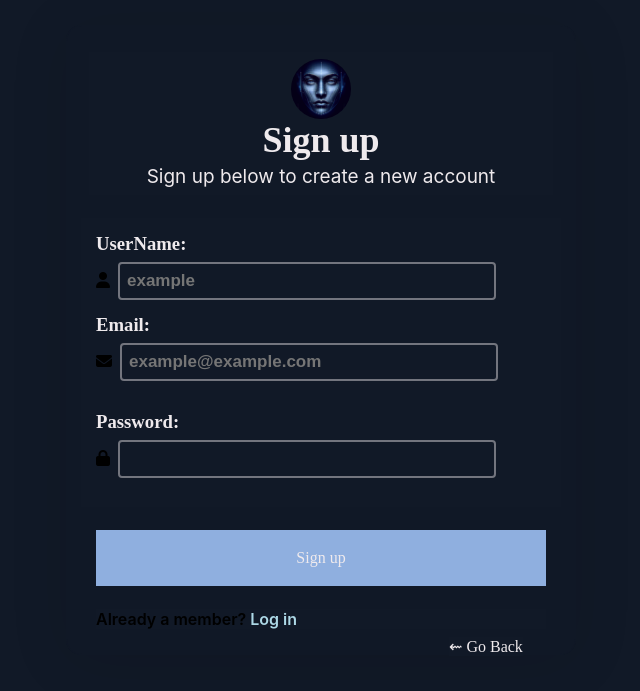
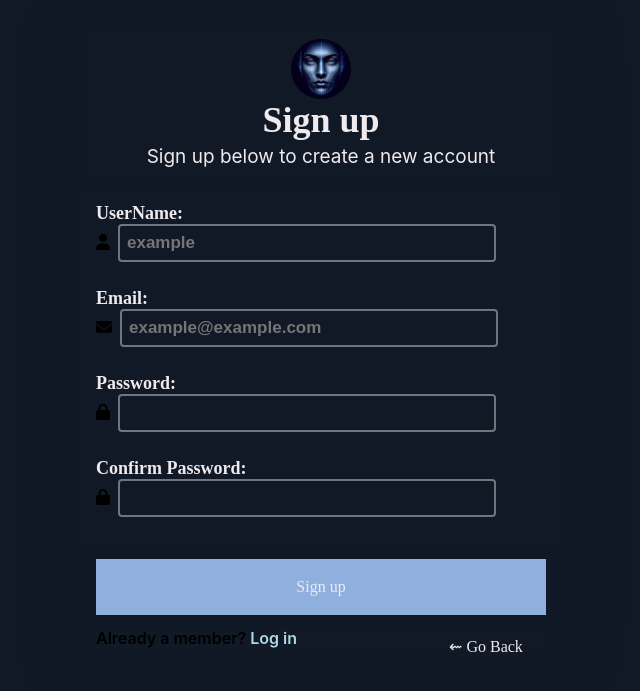
Before and after one commit to Eddy518/FacialExpressionRecognition, a Flask app: page /signup in a window 1280 px wide. Shown: the top 691 px of the page, without its empty margins (319-959 px from the left). Run offline with Flask 3, Linux system fonts and the light colour scheme.

Commit message:
fix: Add validation to authentication pages
BREAKING CHANGE
1. Replace manual html input forms with wtforms
2. Add .prettier ignore
3. Add validation to the wtforms

```diff
--- a/app.py
+++ b/app.py
@@ -1,7 +1,8 @@
-from flask import Flask,render_template,url_for
-
+from flask import Flask,render_template,url_for, flash, redirect
+from form import RegistrationForm,LoginForm
 app = Flask(__name__)
 
+app.config['SECRET_KEY'] ='927af1257ba908bea162f42b2011047f'
 
 forgot = False
 
@@ -10,15 +11,24 @@ forgot = False
 def home():
     return render_template('index.html',title='Home')
 
-@app.route('/login')
+@app.route('/login',methods=('GET','POST'))
 def login():
-    return render_template('login.html',title='Log In',forgot = True)
+    form = LoginForm()
+    if form.validate_on_submit():
+        if form.email.data == 'admin@blog.com' and form.password.data == "password":
+            flash('You have been logged in!','success')
+            return redirect(url_for('home'))
+    return render_template('login.html',title='Log In',forgot = True,form=form)
 
-@app.route('/register')
-@app.route('/sign-up')
-@app.route('/signup')
+@app.route('/register',methods=('GET','POST'))
+@app.route('/sign-up',methods=('GET','POST'))
+@app.route('/signup',methods=('GET','POST'))
 def register():
-    return render_template('sign-up.html',title='Sign Up',forgot = False)
+    form = RegistrationForm()
+    if form.validate_on_submit():
+        flash(f'Account created for {form.username.data}!','success')
+        return redirect(url_for('home'))
+    return render_template('sign-up.html',title='Sign Up',forgot = False,form=form)
 
 if __name__ == '__main__':
     app.run(debug=True)
--- /dev/null
+++ b/form.py
@@ -0,0 +1,21 @@
+from flask_wtf import FlaskForm
+from wtforms import StringField, PasswordField, SubmitField
+from wtforms.validators import DataRequired, Length, Email, EqualTo
+
+class RegistrationForm(FlaskForm):
+    username = StringField('UserName:',validators=[DataRequired(),Length(min=2,max=15)])
+
+    email = StringField("Email:",validators=[DataRequired(),Email()])
+
+    password = PasswordField('Password:',validators=[DataRequired(),Length(min=6)])
+
+    confirm_password = PasswordField('Confirm Password:',validators=[DataRequired(),Length(min=6),EqualTo('password')])
+
+    submit = SubmitField('Sign up')
+
+class LoginForm(FlaskForm):
+    email = StringField("Your Email:",validators=[DataRequired(),Email()])
+
+    password = PasswordField('Your Password:',validators=[DataRequired(),Length(min=6)])
+
+    submit = SubmitField('Log in')
--- a/static/auth.css
+++ b/static/auth.css
@@ -7,7 +7,7 @@
   max-width: 500px;
 }
 .wrapper {
-  height: 600px;
+  height: 630px;
   border: 2px solid salmon;
   padding: 14px;
   display: flex;
@@ -49,6 +49,17 @@
 .heading > h2 {
   color: #efeaed;
 }
+/** Lbl */
+.label {
+  color: #efeaed;
+  font-weight: bold;
+  font-size: large;
+  margin-bottom: 5px !important;
+}
+.separator {
+  margin-top: 12px;
+  margin-bottom: 10px;
+}
 .form-group {
   display: flex;
   align-items: stretch;
@@ -87,16 +98,17 @@
   color: #efeaed;
   cursor: pointer;
 }
-.signup-login-button button {
+.signup-login-button .button {
   outline: none;
   color: #efeaed;
   background-color: #8fafdf;
   height: 56px;
   width: 100%;
 }
-.signup-login-button button:hover {
+.signup-login-button .button:hover {
   background-color: #6a7f9e;
 }
+.button,
 button,
 input[type="submit"],
 input[type="reset"] {
@@ -121,8 +133,10 @@ input[type="reset"] {
 .back-btn > a:hover {
   text-decoration: underline;
 }
-.password {
-  margin-top: 30px;
+.password,
+.confirm-password,
+.email {
+  margin-top: 26px;
 }
 
 .input-container input {
@@ -151,3 +165,10 @@ input:-webkit-autofill:focus,
 input:-webkit-autofill:active {
   transition: background-color 5000s ease-in-out 0s;
 }
+
+.invalid-feedback {
+  font-weight: bold;
+  color: #b7212d;
+  margin-left: 10px;
+  margin-top: 5px;
+}
--- a/templates/auth.html
+++ b/templates/auth.html
@@ -14,8 +14,8 @@
     <div class="input-container">{% block input %} {% endblock %}</div>
     {% if forgot == True %}
     <div class="forgot-password">
-  <a href="">Forgot Password?</a>
-</div>
+      <a href="">Forgot Password?</a>
+    </div>
     {% endif %}
     <div class="signup-login-button">{% block btn %} {% endblock %}</div>
     <div class="login-account">{% block status %} {% endblock %}</div>
--- a/templates/sign-up.html
+++ b/templates/sign-up.html
@@ -1,43 +1,70 @@
 {% extends "auth.html" %}
-{% block heading %}
-   Sign up
-{% endblock heading %}
-{% block paragraph %}
-   Sign up below to create a new account
-{% endblock %}
+{% block heading %} Sign up {% endblock heading %}
+{%block paragraph %} Sign up below to create a new account {% endblock %}
 {% block input %}
+<form action="" method="post">
+  {{ form.hidden_tag() }}
   <div class="name">
-        <h3>UserName:</h3>
+    {{form.username.label(class="label")}}
+    <br />
     <i class="fa-solid fa-user"></i>
-        <input
-          type="text"
-          class="form"
-          id="name"
-          placeholder="example"
-          name="name"
-        />
+     {{form.username(class="form",placeholder="example")}}
+     {% if form.username.errors %}
+     <div class="invalid-feedback">
+       {% for error in form.username.errors %}
+       <span>{{error}}</span>
+       {% endfor %}
      </div>
+     {% endif %}
+  </div>
+
   <div class="email">
-        <h3>Email:</h3>
+    {{form.email.label(class="label")}}
+    <br />
     <i class="fa-solid fa-envelope"></i>
-        <input
-          type="text"
-          class="form"
-          placeholder="example@example.com"
-          id="email"
-          name="email"
-        />
+    {{form.email(class="form",placeholder="example@example.com")}}
+    {% if form.email.errors %}
+    <div class="invalid-feedback">
+      {% for error in form.email.errors %}
+        <span>{{error}}</span>
+      {% endfor %}
     </div>
+    {% endif %}
+  </div>
+
   <div class="password">
-        <h3>Password:</h3>
+    {{form.password.label(class="label")}}
+    <br />
     <i class="fa-solid fa-lock"></i>
-        <input type="password" class="form" id="password" name="password" />
+    {{form.password(class="form")}}
+    {% if form.password.errors %}
+        <div class="invalid-feedback">
+          {% for error in form.password.errors %}
+            <span>{{error}}</span>
+          {% endfor %}
+        </div>
+    {% endif %}
+  </div>
+
+  <div class="confirm-password">
+    {{form.confirm_password.label(class="label")}}
+    <br />
+    <i class="fa-solid fa-lock"></i>
+    {{form.confirm_password(class="form")}}
+    {% if form.confirm_password.errors %}
+        <div class="invalid-feedback">
+          {% for error in form.confirm_password.errors %}
+            <span>{{error}}</span>
+          {% endfor %}
+        </div>
+    {% endif %}
   </div>
   {% endblock %}
   {% block btn %}
-      <a href="{{ url_for('register') }}">
-        <button>Sign up</button>
-      </a>
+  <div>
+    {{form.submit(class="button")}}
+  </div>
+</form>
 {% endblock %}
 {% block status %}
 <p>
```
Also changed, not shown: templates/login.html (+20 -23 lines), 1 other file. Lines whose indentation alone changed are shown as unchanged.
